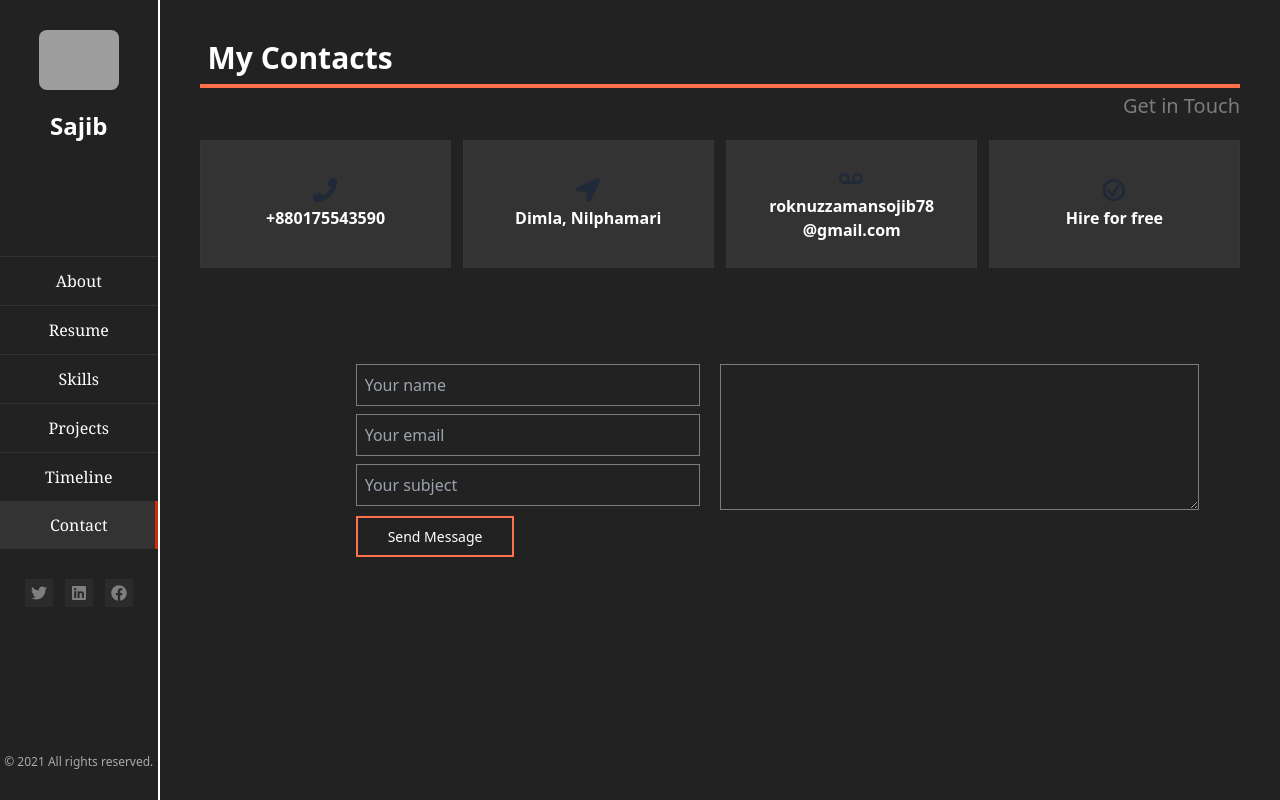
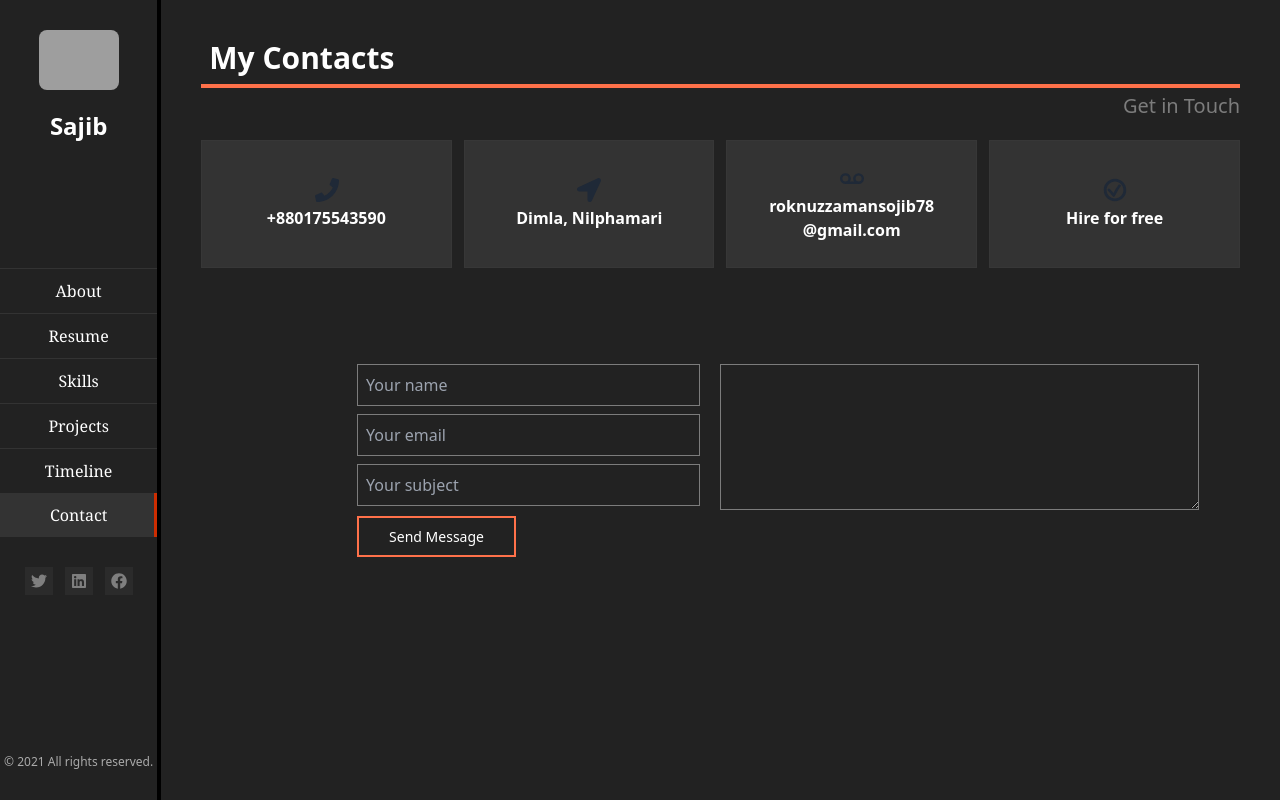
Before and after one commit to Roknuzzaman5546/Roknuzzaman-protfolio, a React (Vite) app: page /contact in a window 1280 px wide. Built offline with nearby package versions, Linux system fonts and the light colour scheme; grey boxes are pictures that could not be loaded.

Commit message:
first commit

```diff
--- a/src/Components/MainLayout/MainLayout.jsx
+++ b/src/Components/MainLayout/MainLayout.jsx
@@ -3,7 +3,7 @@ import Navbar from "../Navbar/Navbar";
 
 const MainLayout = () => {
     return (
-        <div className="flex gap-[2px] overflow-y-scroll">
+        <div className="flex gap-[4px] overflow-y-scroll">
             <div className=" w-[180px] bg-[#222222]">
                 <Navbar></Navbar>
             </div>
--- a/src/Components/Navbar/Navbar.jsx
+++ b/src/Components/Navbar/Navbar.jsx
@@ -13,17 +13,17 @@ const Navbar = () => {
             <div>
                 {/* menu section */}
                 <ul className=" text-center w-full flex flex-col">
-                    <NavLink to="/" className={({ isActive, isPending }) => isPending ? "w-full border-t border-[#333] text-white py-[12px] font-serif active:bg-[#333333] li" : isActive ? " w-full text-white py-[12px] font-serif bg-[#333333] shadow-left" : "w-full border-t border-[#333] text-white py-[12px] font-serif active:bg-[#333333] li"}>About</NavLink>
+                    <NavLink to="/" className={({ isActive, isPending }) => isPending ? "w-full border-t border-[#333] text-white py-[10px] font-serif active:bg-[#333333] li" : isActive ? " w-full text-white py-[10px] font-serif bg-[#333333] shadow-left" : "w-full border-t border-[#333] text-white py-[10px] font-serif active:bg-[#333333] li"}>About</NavLink>
 
-                    <NavLink to="/services" className={({ isActive, isPending }) => isPending ? "w-full border-t border-[#333] text-white py-[12px] font-serif active:bg-[#333333] li" : isActive ? " w-full text-white py-[12px] font-serif bg-[#333333] shadow-left" : "w-full border-t border-[#333] text-white py-[12px] font-serif active:bg-[#333333] li"}>Resume</NavLink>
+                    <NavLink to="/services" className={({ isActive, isPending }) => isPending ? "w-full border-t border-[#333] text-white py-[10px] font-serif active:bg-[#333333] li" : isActive ? " w-full text-white py-[10px] font-serif bg-[#333333] shadow-left" : "w-full border-t border-[#333] text-white py-[10px] font-serif active:bg-[#333333] li"}>Resume</NavLink>
 
-                    <NavLink to="/skills" className={({ isActive, isPending }) => isPending ? "w-full border-t border-[#333] text-white py-[12px] font-serif active:bg-[#333333] li" : isActive ? " w-full text-white py-[12px] font-serif bg-[#333333] shadow-left" : "w-full border-t border-[#333] text-white py-[12px] font-serif active:bg-[#333333] li"}>Skills</NavLink>
+                    <NavLink to="/skills" className={({ isActive, isPending }) => isPending ? "w-full border-t border-[#333] text-white py-[10px] font-serif active:bg-[#333333] li" : isActive ? " w-full text-white py-[10px] font-serif bg-[#333333] shadow-left" : "w-full border-t border-[#333] text-white py-[10px] font-serif active:bg-[#333333] li"}>Skills</NavLink>
 
-                    <NavLink to="/projects" className={({ isActive, isPending }) => isPending ? "w-full border-t border-[#333] text-white py-[12px] font-serif active:bg-[#333333] li" : isActive ? " w-full text-white py-[12px] font-serif bg-[#333333] shadow-left" : "w-full border-t border-[#333] text-white py-[12px] font-serif active:bg-[#333333] li"}>Projects</NavLink>
+                    <NavLink to="/projects" className={({ isActive, isPending }) => isPending ? "w-full border-t border-[#333] text-white py-[10px] font-serif active:bg-[#333333] li" : isActive ? " w-full text-white py-[10px] font-serif bg-[#333333] shadow-left" : "w-full border-t border-[#333] text-white py-[10px] font-serif active:bg-[#333333] li"}>Projects</NavLink>
 
-                    <NavLink to="/timeline" className={({ isActive, isPending }) => isPending ? "w-full border-t border-[#333] text-white py-[12px] font-serif active:bg-[#333333] li" : isActive ? " w-full text-white py-[12px] font-serif bg-[#333333] shadow-left" : "w-full border-t border-[#333] text-white py-[12px] font-serif active:bg-[#333333] li"}>Timeline </NavLink>
+                    <NavLink to="/timeline" className={({ isActive, isPending }) => isPending ? "w-full border-t border-[#333] text-white py-[10px] font-serif active:bg-[#333333] li" : isActive ? " w-full text-white py-[10px] font-serif bg-[#333333] shadow-left" : "w-full border-t border-[#333] text-white py-[10px] font-serif active:bg-[#333333] li"}>Timeline </NavLink>
 
-                    <NavLink to="/contact" className={({ isActive, isPending }) => isPending ? "w-full border-t border-[#333] text-white py-[12px] font-serif active:bg-[#333333] li" : isActive ? " w-full text-white py-[12px] font-serif bg-[#333333] shadow-left" : "w-full border-t border-[#333] text-white py-[12px] font-serif active:bg-[#333333] li"}>Contact</NavLink>
+                    <NavLink to="/contact" className={({ isActive, isPending }) => isPending ? "w-full border-t border-[#333] text-white py-[10px] font-serif active:bg-[#333333] li" : isActive ? " w-full text-white py-[10px] font-serif bg-[#333333] shadow-left" : "w-full border-t border-[#333] text-white py-[10px] font-serif active:bg-[#333333] li"}>Contact</NavLink>
                 </ul>
                 {/* Social link and copyright section */}
                 <div className="text-center w-full flex items-center justify-center gap-3 mt-[30px]">
--- a/src/Components/Pages/Resume/Resume.jsx
+++ b/src/Components/Pages/Resume/Resume.jsx
@@ -1,9 +1,31 @@
+import { useEffect } from "react";
+import Aos from 'aos';
 
 const Resume = () => {
+
+    useEffect(() => {
+        Aos.init({
+            duration: 400,
+            offset: 300
+        });
+    }, []);
+
     return (
-        <div>
-            <h2>This is resume</h2>
-        </div>
+        <div
+            data-aos="zoom-in-up"
+            data-aos-anchor-placement="top-center"
+            className=' p-5 md:p-10 min-h-screen'>
+            <h2 className='text-3xl font-bold border-b-[4px] border-[#ff714a] px-2 pb-2 text-white'>My Resume</h2>
+            <h4 className=" text-right text-[#aaaa] text-xl mt-1">1 years of experience</h4>
+            <div className=" grid grid-cols-10 mt-5">
+                <div className=" col-span-7">
+                    <h2 className="border-b-[4px] border-[#ff714a] text-2xl font-bold pb-1 inline-block">Education</h2>
+                </div>
+                <div className=" col-span-3">
+                    <h2 className="border-b-[4px] border-[#ff714a] text-2xl font-bold pb-1 inline-block">Coding skill</h2>
+                </div>
+            </div>
+        </div >
     );
 };
 
--- a/src/main.jsx
+++ b/src/main.jsx
@@ -48,6 +48,8 @@ const router = createBrowserRouter([
 
 ReactDOM.createRoot(document.getElementById('root')).render(
   <React.StrictMode>
-    <RouterProvider router={router} />
+    <div className=' bg-black'>
+      <RouterProvider router={router} />
+    </div>
   </React.StrictMode>,
 )
```
